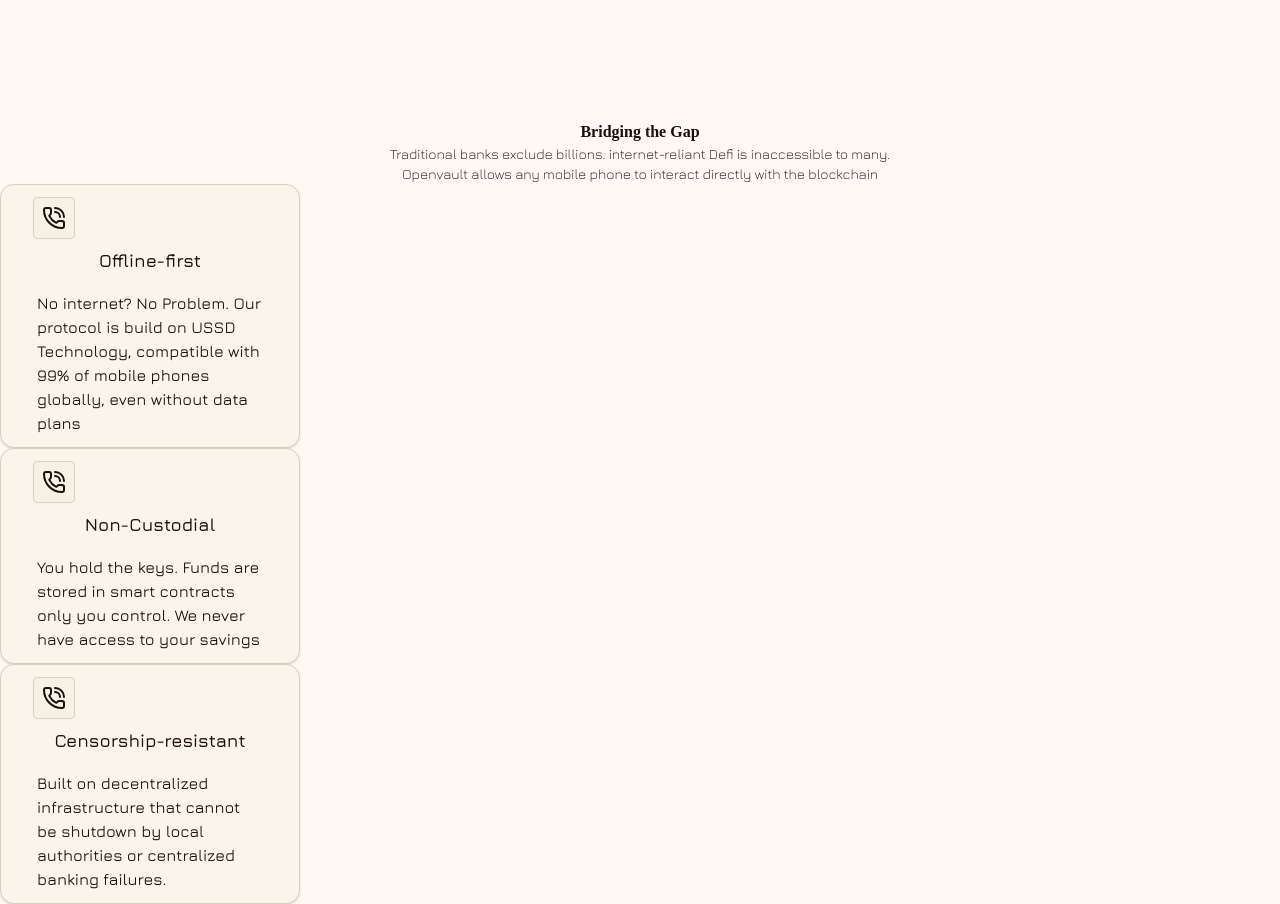
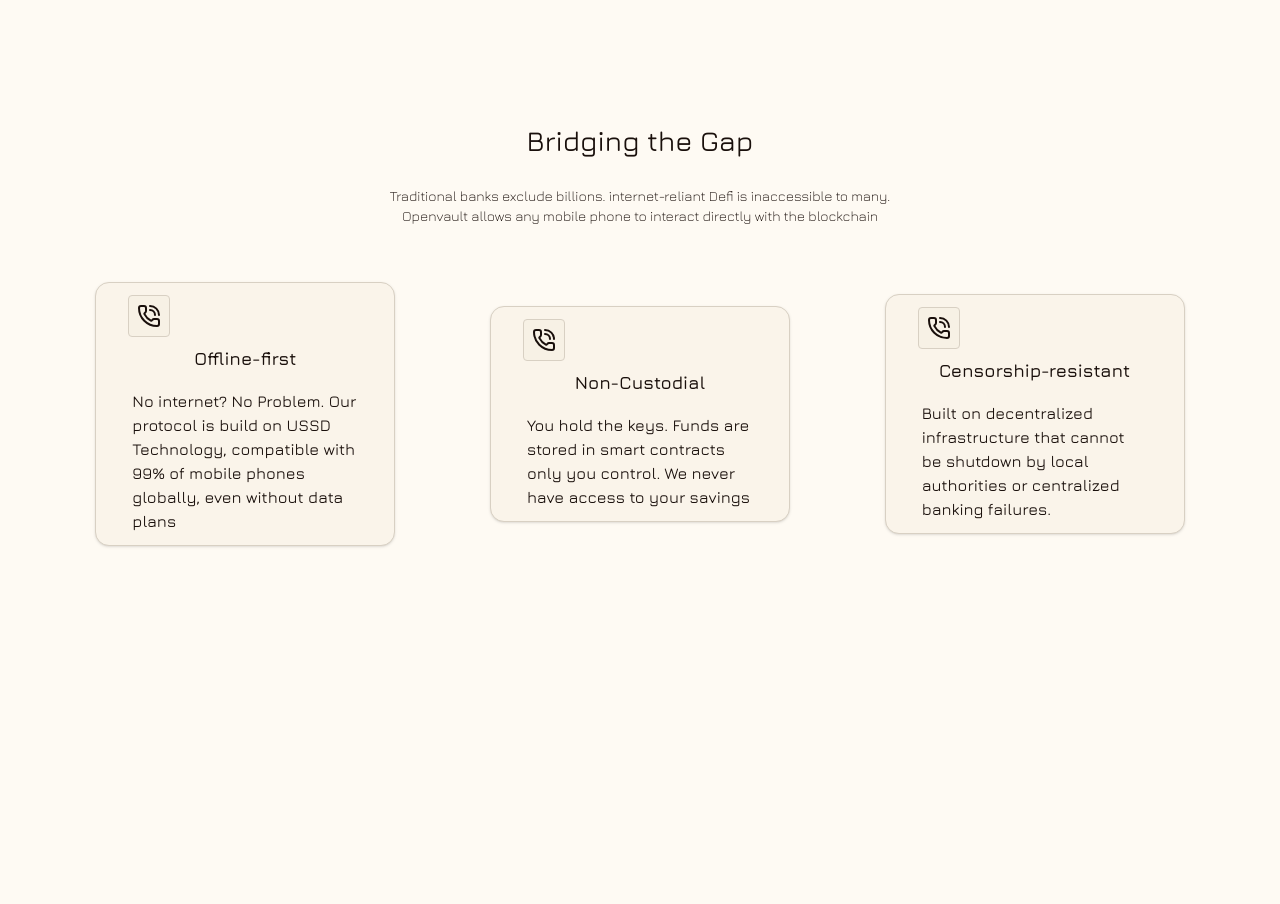
Before and after one commit to Rafikace/staketh, a Next.js app in the folder frontend/: page / in a window 1280 px wide. Shown: the part 680-1584 px from the top of the page. After the commit the page ends 1258 px from the top, so only its background shows below. Built offline with nearby package versions, Linux system fonts and the light colour scheme; a web font is replaced by a local one.

Commit message:
update(main_page): gap section creation

```diff
--- a/frontend/components/pages/home.tsx
+++ b/frontend/components/pages/home.tsx
@@ -27,12 +27,12 @@
                 <Navbar />
                 <Hero />
             </main>
-            <section className="flex flex-col justify-center item-center text-center w-full">
-                <h4>Bridging the Gap</h4>
+            <section className="flex flex-col gap-6 justify-center item-center text-center w-full">
+                <h2>Bridging the Gap</h2>
                 <p className="text-center w-full">Traditional banks exclude billions. internet-reliant Defi is inaccessible to many.
                     <br />Openvault allows any mobile phone to interact directly with the blockchain
                 </p>
-                <article>
+                <article className="flex flex-col md:flex-row md:px-12 md:py-8 p-2 w-full justify-center md:justify-around items-center">
                     {
                         cards.map((item, index) => (
                             <GapCard key={index} icon={item.icons} description={item.desc} header={item.header} />
```
